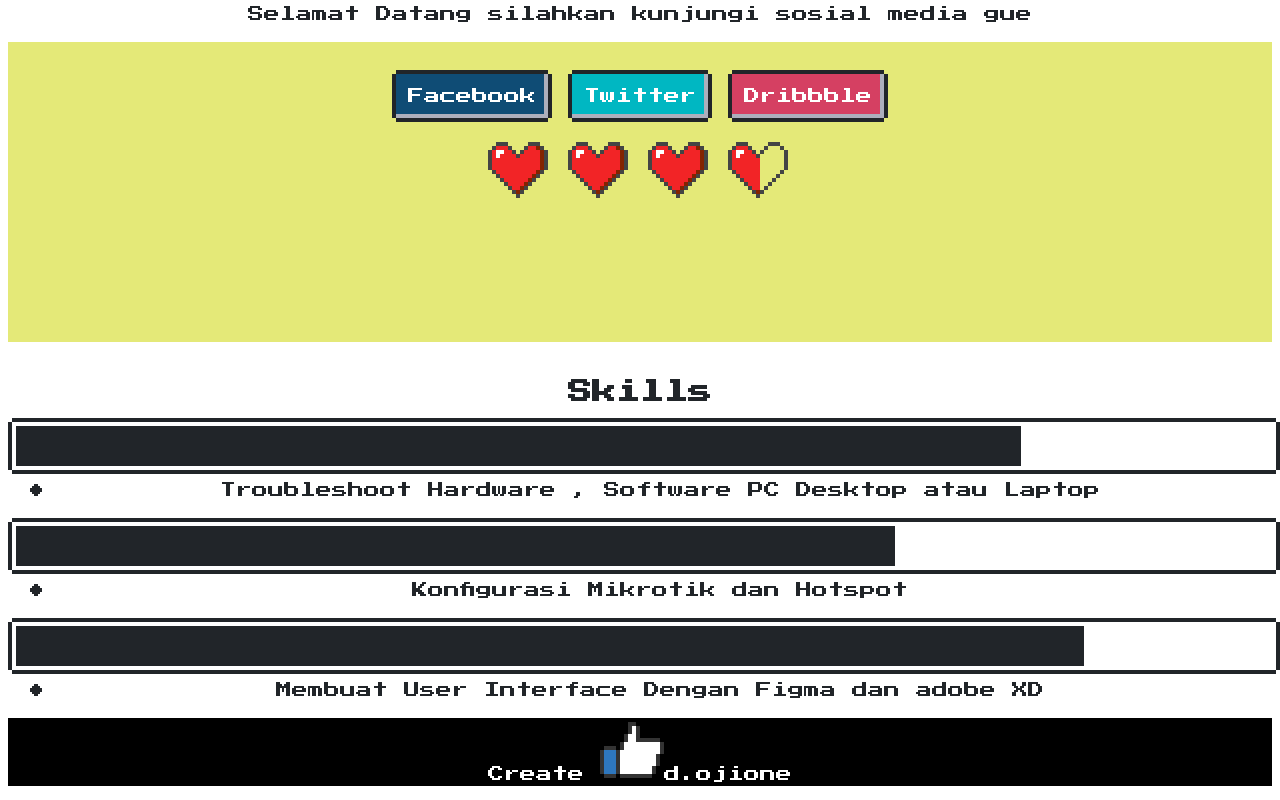
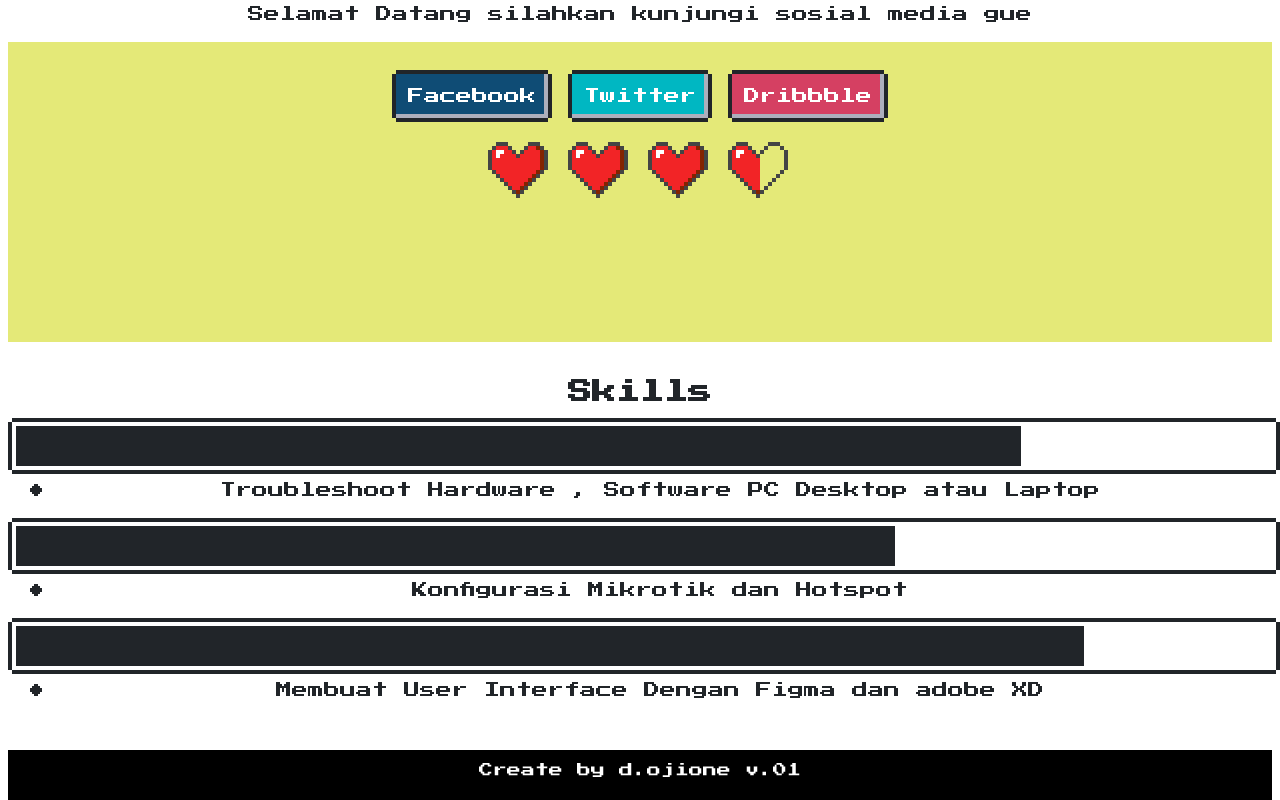
Before and after one commit to iamfauzi16/profile-me, a Svelte app: page / in a window 1280 px wide. Shown: the part 237-1037 px from the top of the page. Built offline with nearby package versions, Linux system fonts and the light colour scheme.

Commit message:
modif footer

```diff
--- a/src/App.svelte
+++ b/src/App.svelte
@@ -58,6 +58,7 @@
 
 	.skills {
 		margin-top: 2em;
+		margin-bottom: 3em;
 	}
 
 </style>
--- a/src/components/Footer.svelte
+++ b/src/components/Footer.svelte
@@ -3,13 +3,25 @@
 </script>
 
 <style>
-    p {
-        text-align: center;
-        background-color: black;
-        color: white;
-    }
+.footer {
 
+    position: relative;
+    left: 0;
+    bottom: 0;
+    height: 50px;
+    width: 100%;
+    background-color: black;
+    color: white;
+    text-align: center;
+    padding: 10px;
+}
+
+p {
+    font-size: 14px;
+}
 </style>
 
 
-<p> Create <i class="nes-icon is-large like" id="icon"></i>{name}</p>
+<div class="footer">
+    <p>Create by {name} v.01</p>
+</div>
```
Lines whose indentation alone changed are shown as unchanged.
